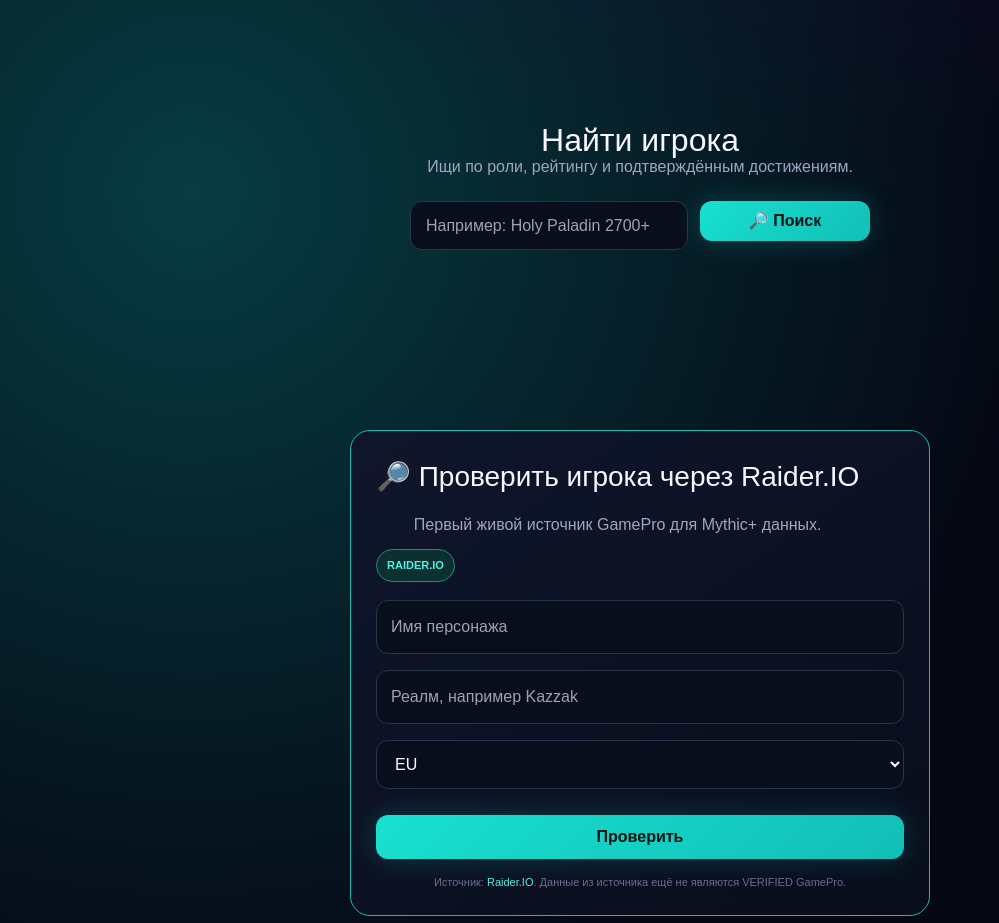
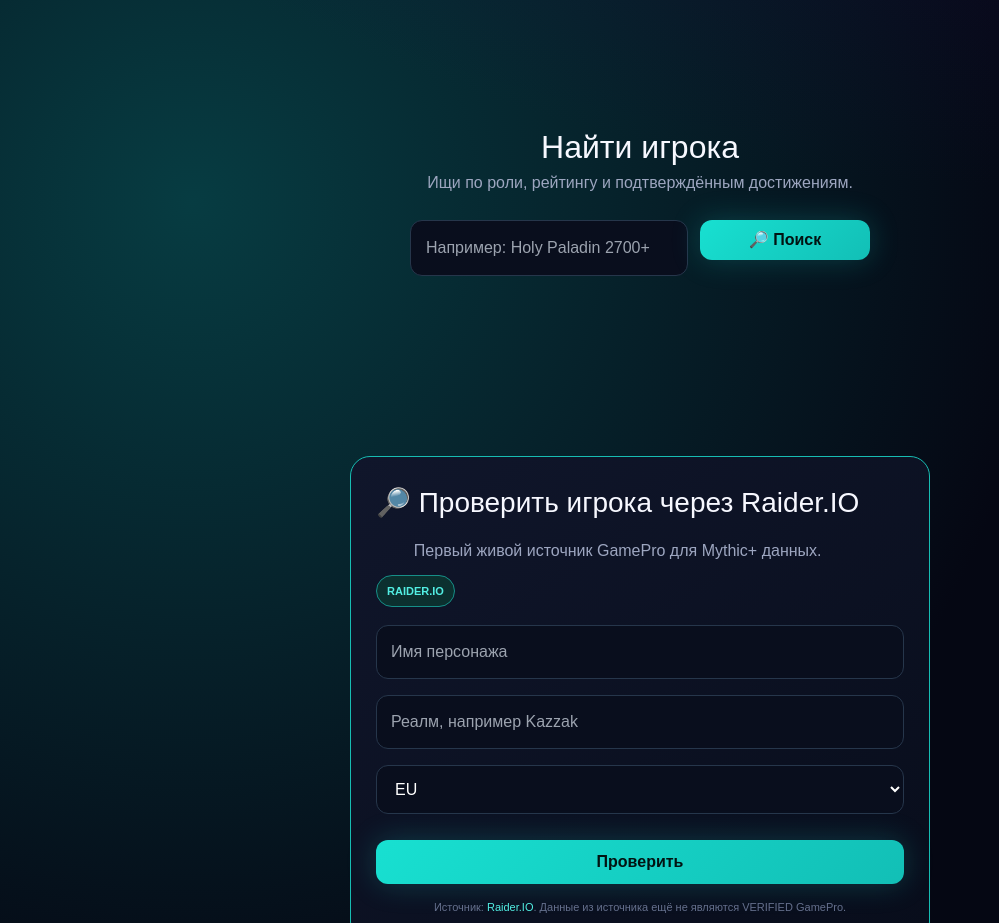
Before and after one commit to vesttrading/gamepro-market, a Next.js app: page / in a window 1280 px wide. Shown: the part 1553-2476 px from the top of the page, without its empty margins (0-999 px from the left). Built offline with nearby package versions, Linux system fonts and the light colour scheme; no server answers.

Commit message:
Update globals.css

```diff
--- a/app/globals.css
+++ b/app/globals.css
@@ -149,10 +149,15 @@ div[style*="justifyContent: \"space-between\""] {
     width: 100% !important;
     max-width: 800px !important;
     margin-top: -35px !important;
+}
 
-    /* ДОБАВЬТЕ ЭТИ ДВЕ ЦИФРОВЫЕ СТРОКИ СЮДА: */
-    line-height: 1.1 !important;    /* Уменьшает высоту текстового поля заголовка */
-    gap: 4px !important;            /* Если внутри используется flex, это уменьшит зазор между строками до 4px */
+#players h1 {
+    margin-bottom: 8px !important; /* Уменьшает отступ снизу от заголовка */
+}
+
+#players p {
+    margin-top: 0 !important;      /* Убирает лишний отступ сверху у подзаголовка */
+    margin-bottom: 24px !important; /* Задает комфортный зазор до строки поиска */
 }
 
 /* Шаг 2. Саму строку поиска внутри делаем еще чуть компактнее */
```
